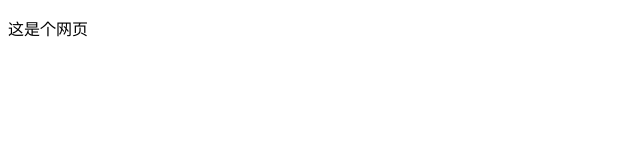
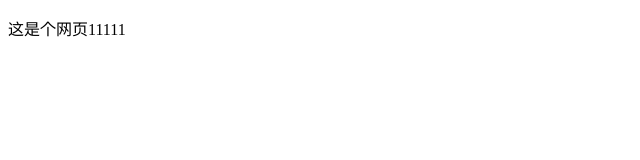
Before and after one commit to 1997peng/git-demo, a plain HTML site: page index.html in a window 1280 px wide. Shown: the full height of the page, 0-640 px from the left. Drawn offline with Linux system fonts and the light colour scheme.

Commit message:
测试冲突

```diff
--- a/index.html
+++ b/index.html
@@ -5,6 +5,6 @@
 		<title></title>
 	</head>
 	<body>
-		<p>这是个网页</p>
+		<p>这是个网页11111</p>
 	</body>
 </html>
```
